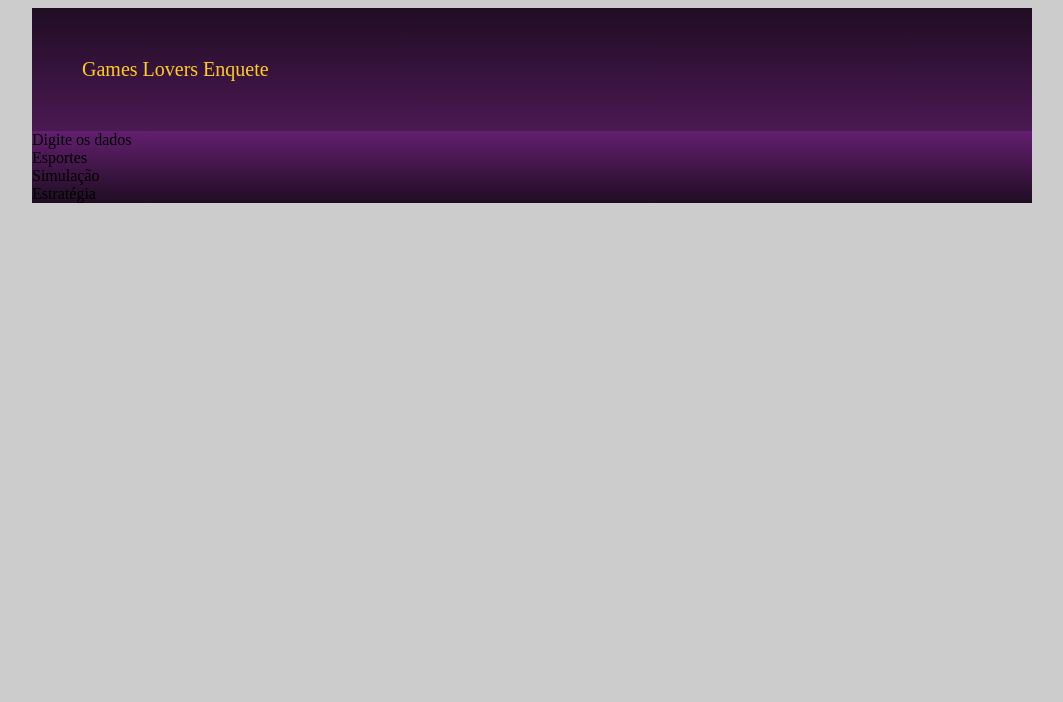
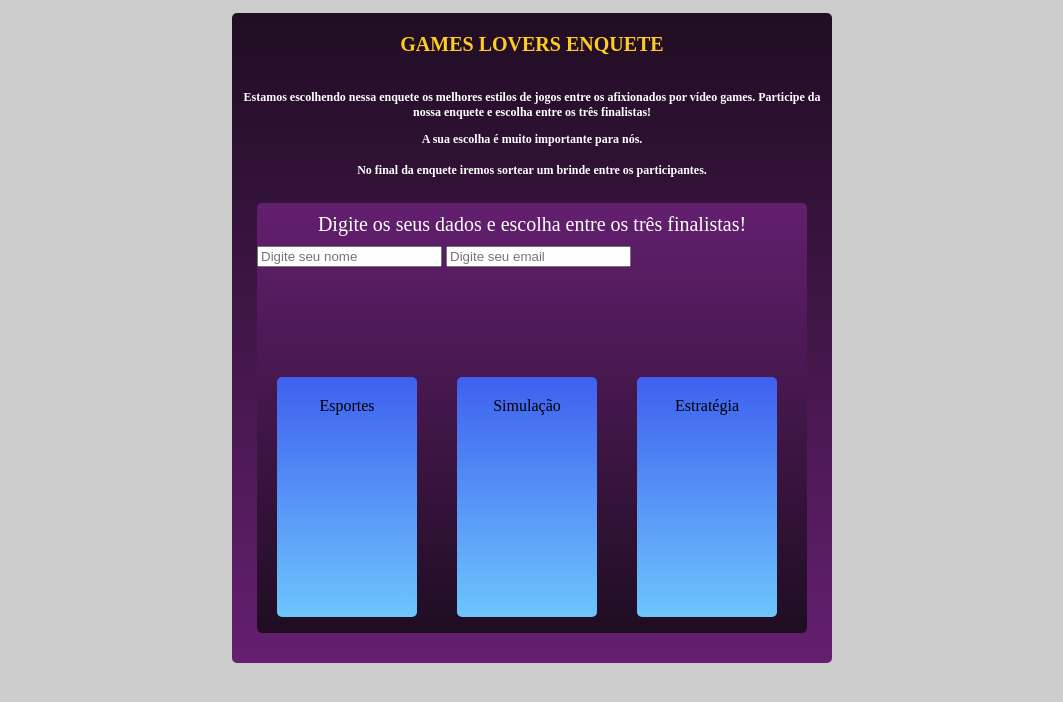
Before and after one commit to DaianeMota/bootcamp-projetomodulo2, a plain HTML site: page index.html in a window 1280 px wide. Shown: the whole page, without its empty margins (108-1171 px from the left). Drawn offline with Linux system fonts and the light colour scheme.

Commit message:
close #3 - inserir conteudo e editá-lo

```diff
--- a/index.html
+++ b/index.html
@@ -15,20 +15,85 @@
             margin: auto;
             padding: auto;
 
-            width: 1000px;
+            width: 600px;
+            height: 650px;
+            border-radius: 5px;
 
         }
 
-        .header{
+        .container-2{
            background-image: linear-gradient(#631F6F, #1F0D22);
-            margin: auto;
+            margin: 25px;
+            width: 550px;
+            height: 430px;
+            border-radius: 5px;
         }
 
         .title {
             font-size: 20px;
             color: #FECD23;
-            padding: 50px;
+            padding: 20px;
+            text-align: center;
         }
+
+        .header {
+           /* font-family: pierce jameson sans;*/
+            font-size: 12px;
+            text-align: center;
+            color: #FFFFFF;
+        }
+
+        .header-2 {
+            font-size: 20px;
+            text-align: center;
+            color: #FFFFFF;
+            padding: 10px;
+        }
+
+        .block {
+            display: flex;
+        }
+
+        .block-1 {
+            background-image: linear-gradient(#3E60EF, #6EC5FD);
+            width: 100px;
+            height: 200px;
+            margin: 20px;
+            margin-top: 110px;
+            padding: 20px;
+            display: flex;
+            justify-content: space-around;
+            box-shadow: 10px 10px 0px 0px rgba(0, 0, 0, 0) #2638DC;
+            border-radius: 5px;
+        }
+
+        .block-2 {
+            background-image: linear-gradient(#3E60EF, #6EC5FD);
+            width: 100px;
+            height: 200px;
+            margin: 20px;
+            margin-top: 110px;
+            padding: 20px;
+            display: flex;
+            justify-content: space-around;
+            border-radius: 5px;
+
+        }
+
+        .block-3 {
+            background-image: linear-gradient(#3E60EF, #6EC5FD);
+            width: 100px;
+            height: 200px;
+            margin: 20px;
+            margin-top: 110px;
+            padding: 20px;
+            display: flex;
+            justify-content: space-around;
+            border-radius: 5px;
+        }
+
+
+
 
     </style>
 
@@ -36,22 +101,39 @@
 </head>
 <body>
     <div class="container">
-        <div class="title">
-            Games Lovers Enquete
+        <div>
+            <h1 class="title" >GAMES LOVERS ENQUETE</h1>
+            <h2 class="header">Estamos escolhendo nessa enquete os melhores estilos de jogos entre os afixionados por
+                vídeo games. Participe da nossa enquete e escolha entre os três finalistas!</h2>
+            <h3 class="header">A sua escolha é muito importante para nós.</h3>
+            <h4 class="header">No final da enquete iremos sortear um brinde entre os participantes.</h4>
         </div>
-        <div class="header">
-            Digite os dados
-            <div>
+        <div class="container-2">
+
+            <div class="header-2">
+                Digite os seus dados e escolha entre os três finalistas!
+            </div>
+
+            <input type="text"   placeholder="Digite seu nome"/>
+            <input type="email"  placeholder="Digite seu email"/>
+
+           <div class="block">
+
+                <div class="block-1">
                      Esportes
                 </div>
-            <div>
+
+                <div class="block-2">
                       Simulação
                 </div>
-            <div>
+
+                <div class="block-3">
                      Estratégia
                 </div>
            </div>
         </div>
 
+    </div>
+
 </body>
 </html>
```
Also changed, not shown: style.css (added). Lines whose indentation alone changed are shown as unchanged.
